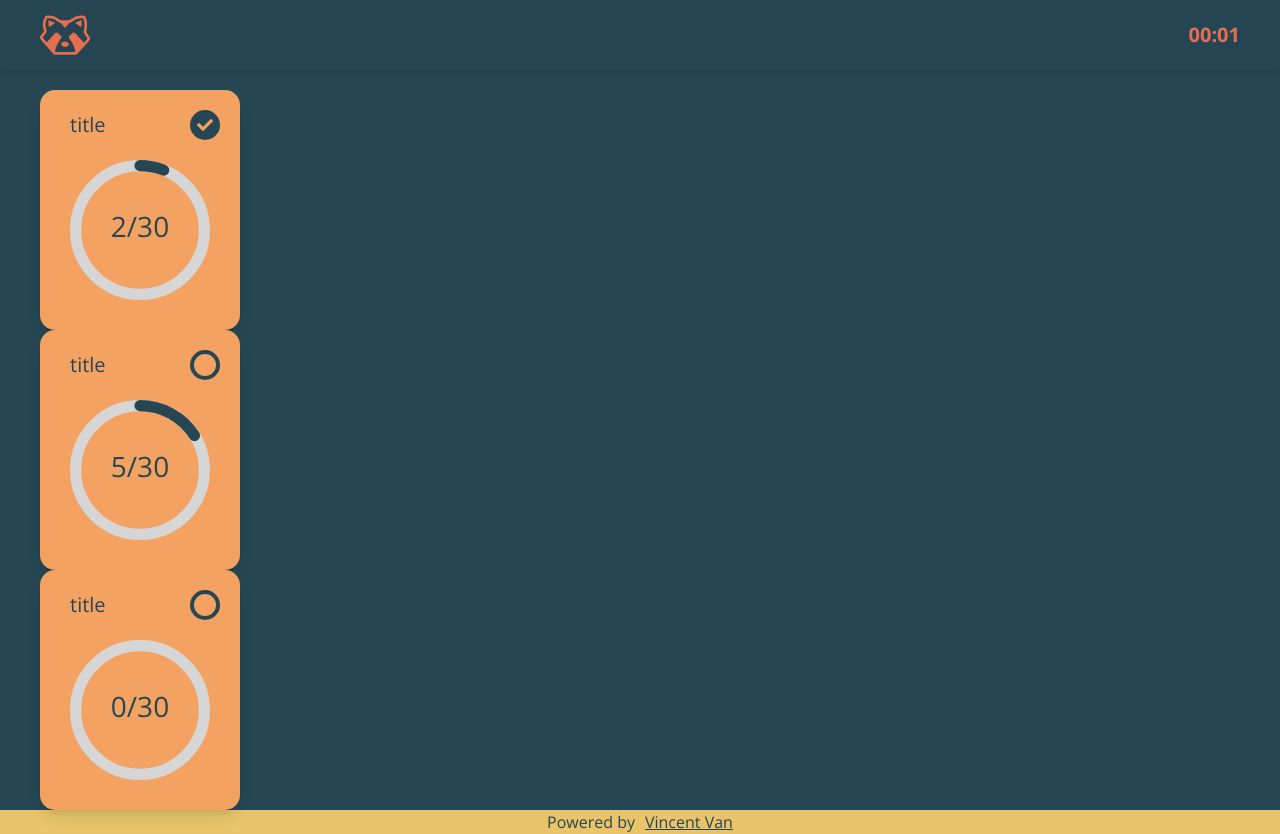
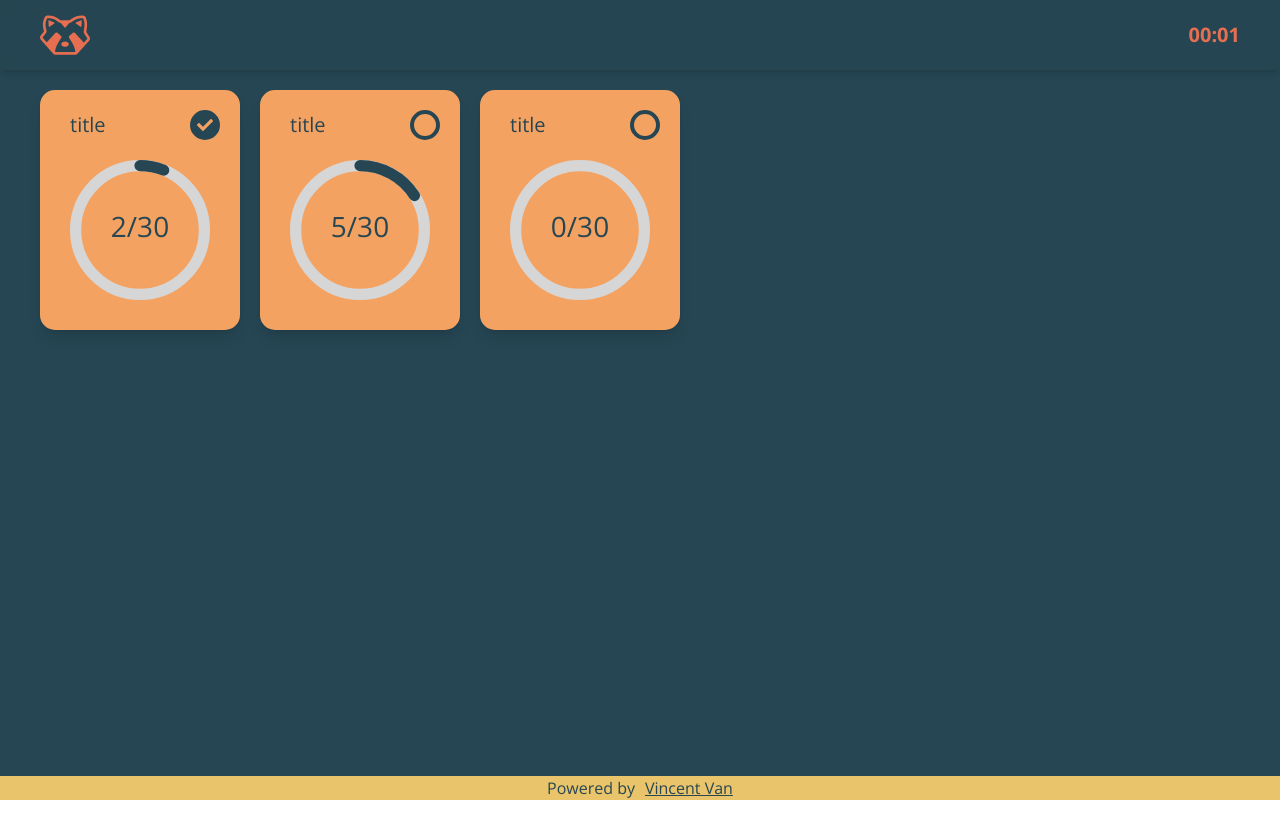
Before and after one commit to ViniVanC/day6-7habitTracker, a React (Vite) app: page / in a window 1280 px wide. After the commit the page ends 800 px from the top, so only its background shows below. Built offline with nearby package versions, Linux system fonts and the light colour scheme.

Commit message:
updated style showing HabitItem

```diff
--- a/src/components/Main/Habits/HabitList.jsx
+++ b/src/components/Main/Habits/HabitList.jsx
@@ -6,7 +6,7 @@ export const HabitList = () => {
   const { habitsList } = useHabits();
 
   return (
-    <ul>
+    <ul className="flex items-center gap-[20px] flex-wrap">
       {habitsList.map((item) => (
         <HabitItem
           key={item.id}
```
